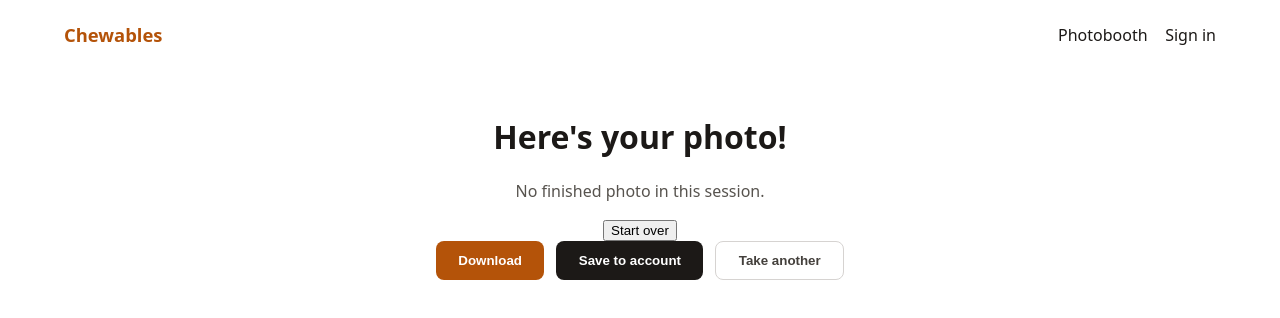
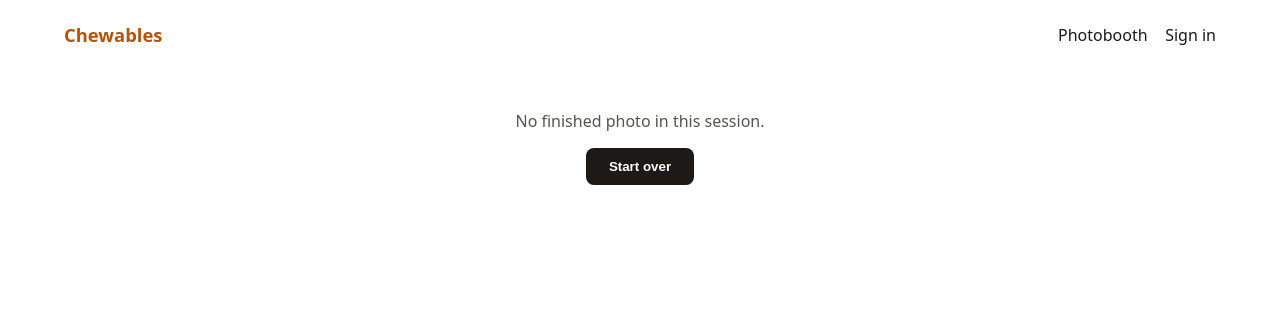
Before and after one commit to kaylubr/chewable, a SvelteKit app in the folder src/ui/: page /photobooth/result in a window 1280 px wide. Shown: the top 318 px of the page. Built offline with nearby package versions, Linux system fonts and the light colour scheme; no server answers.

Commit message:
refactor: reorganize photo result display and action buttons

```diff
--- a/src/ui/src/routes/photobooth/result/+page.svelte
+++ b/src/ui/src/routes/photobooth/result/+page.svelte
@@ -57,22 +57,14 @@
 </svelte:head>
 
 <main class="result-page">
+	{#if resultUrl}
 		<h1>Here's your photo!</h1>
-
-	{#if resultUrl}
 		<img
 			class="result"
 			src={resultUrl}
 			alt={frame ? `Your finished ${frame.name.toLowerCase()} photobooth result` : 'Your finished photobooth result'}
 			width="360"
 		/>
-	{:else}
-		<p class="empty">No finished photo in this session.</p>
-		<button type="button" onclick={startOver}>Start over</button>
-	{/if}
-
-	{#if saveError}<p class="save-error" role="alert">{saveError}</p>{/if}
-
 		<div class="actions">
 			<button type="button" class="primary" onclick={download}>Download</button>
 			<button type="button" class="secondary" onclick={() => void save()} disabled={saving}>
@@ -86,6 +78,12 @@
 			</button>
 			<button type="button" class="ghost" onclick={startOver}>Take another</button>
 		</div>
+	{:else}
+		<p class="empty">No finished photo in this session.</p>
+		<button type="button" class="secondary" onclick={startOver}>Start over</button>
+	{/if}
+
+	{#if saveError}<p class="save-error" role="alert">{saveError}</p>{/if}
 </main>
 
 <style>
```
Lines whose indentation alone changed are shown as unchanged.
